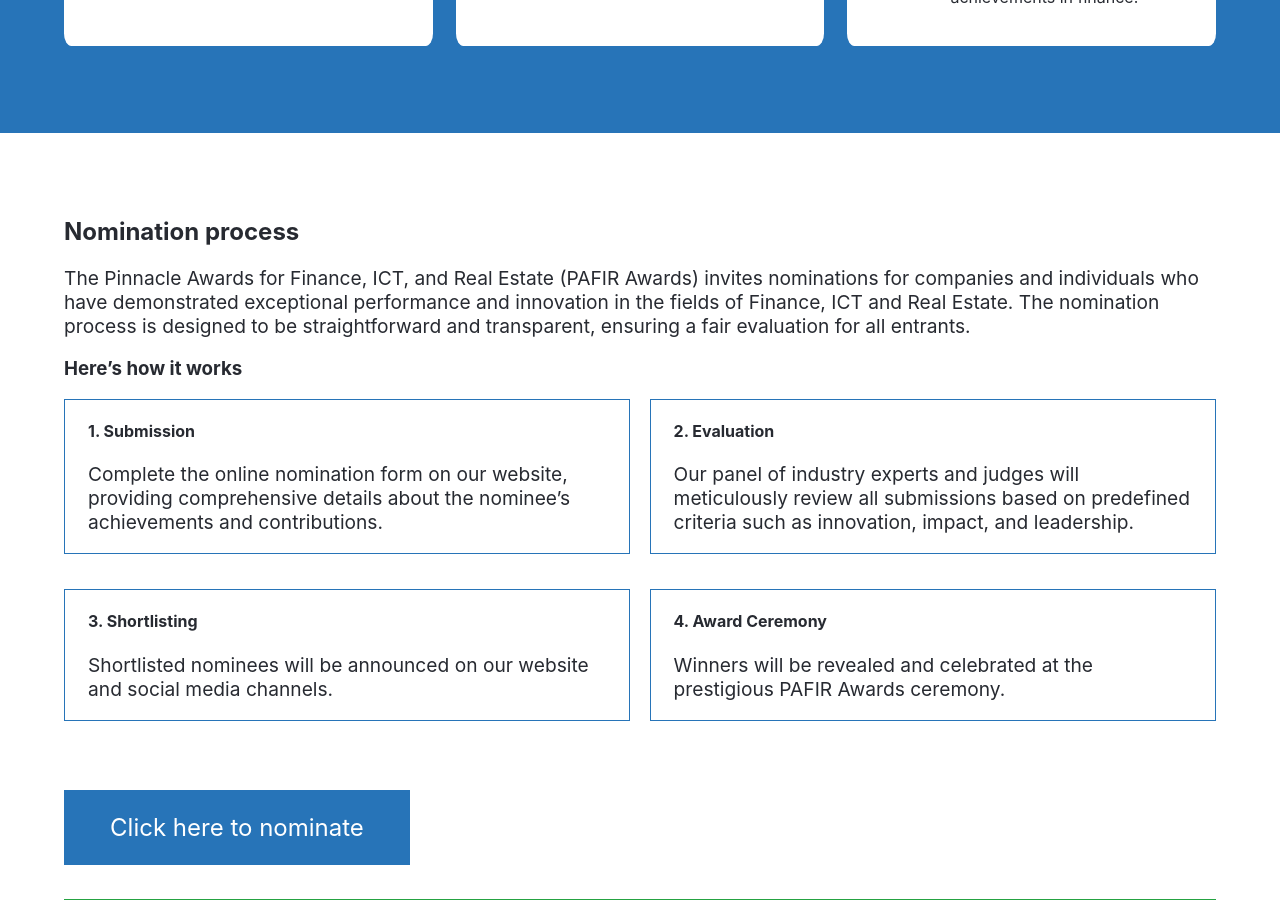
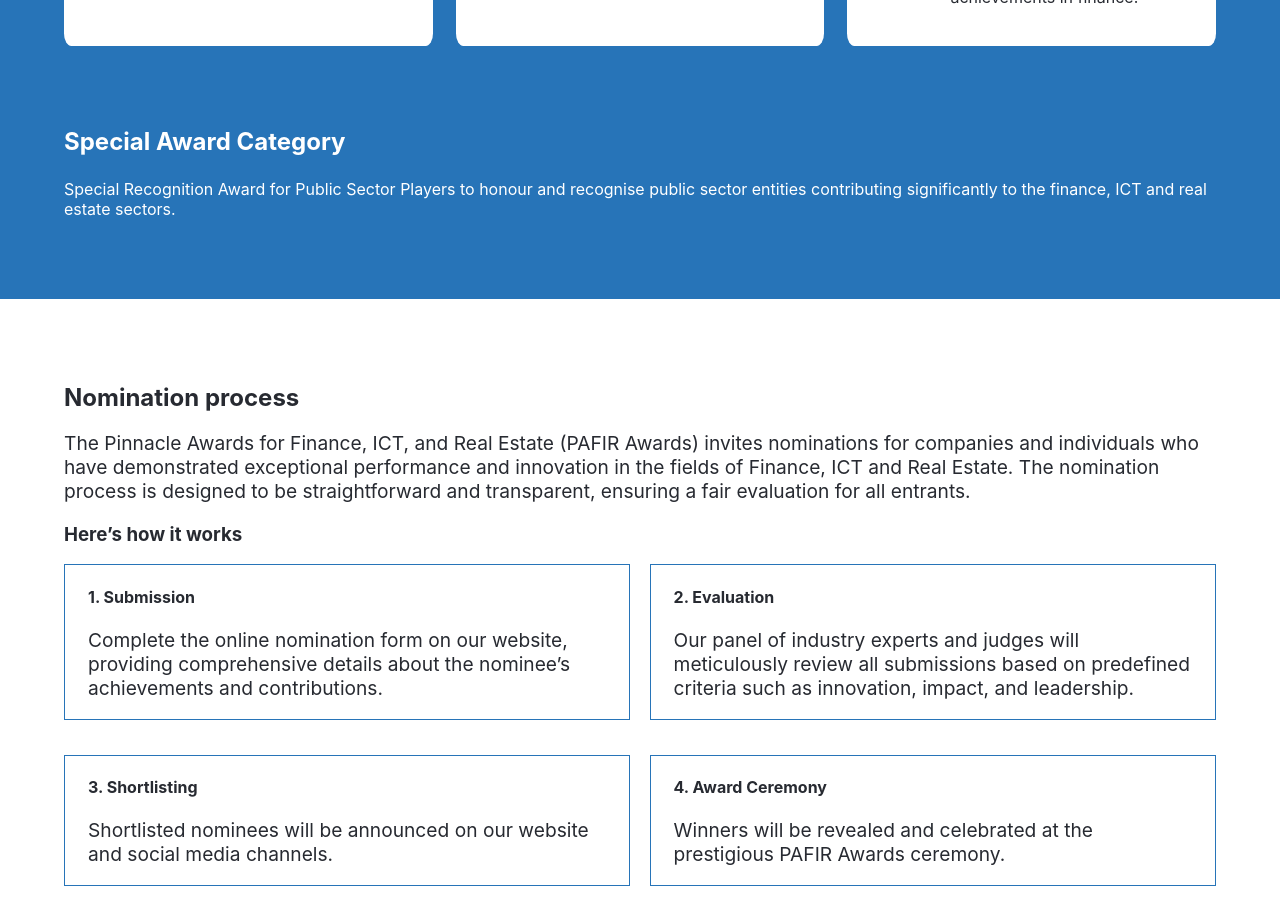
Before and after one commit to prius2055/pafir-awards, a React (Create React App) app: page / in a window 1280 px wide. Shown: the part 1720-2642 px from the top of the page. Built offline with nearby package versions, Linux system fonts and the light colour scheme.

Commit message:
Update special category section

```diff
--- a/src/components/Category.js
+++ b/src/components/Category.js
@@ -152,7 +152,7 @@ const Category = () => {
           </div>
         </div>
       </div>
-      {/* <div className="special-category">
+      <div className="special-category">
         <h2>Special Award Category</h2>
         <p className="category-paragraph">
           Special Recognition Award for Public Sector Players to honour and
@@ -160,7 +160,7 @@ const Category = () => {
           finance, ICT and real estate sectors.
         </p>
 
-        <div className="category-grp">
+        {/* <div className="category-grp">
           <div className="category-card">
             <img src={SanwoOlu} alt="Governor Sanwo Olu" />
             <h3>His Excellency, Babajide Sanwo-Olu, </h3>
@@ -212,8 +212,8 @@ const Category = () => {
             <h3>Mr Oyetunde Ojo</h3>
             <p>MD/CEO, Federal Housing Authority</p>
           </div>
-        </div>
-      </div> */}
+        </div> */}
+      </div>
     </div>
   );
 };
```
